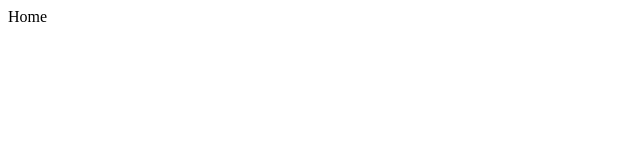
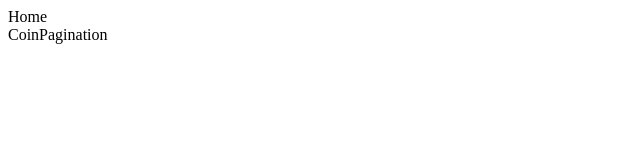
Before and after one commit to djsflores/react_crypto-app, a React (Create React App) app: page / in a window 1280 px wide. Shown: the top 160 px of the page, without its empty margins (0-640 px from the left). Built offline with nearby package versions, Linux system fonts and the light colour scheme.

Commit message:
Feature: routes, pages and components added

```diff
--- /dev/null
+++ b/src/components/CoinHistory/index.js
@@ -0,0 +1 @@
+export { default as CoinHistory } from './CoinHistory';
--- /dev/null
+++ b/src/components/CoinPagination/CoinPagination.js
@@ -0,0 +1,9 @@
+import React from 'react';
+
+const CoinPagination = () => {
+  return (
+    <div>CoinPagination</div>
+  );
+};
+
+export default CoinPagination;
--- /dev/null
+++ b/src/components/CoinPagination/index.js
@@ -0,0 +1 @@
+export { default as CoinPagination } from './CoinPagination';
--- a/src/pages/Home/Home.js
+++ b/src/pages/Home/Home.js
@@ -1,8 +1,12 @@
 import React from 'react';
+import { CoinPagination } from '../../components/CoinPagination';
 
 const Home = () => {
   return (
-    <div>Home</div>
+    <>
+      <div>Home</div>
+      <CoinPagination />
+    </>
   );
 };
 
```
Also changed, not shown: src/components/CoinHistory/CoinHistory.js (added, +9 -0 lines).
